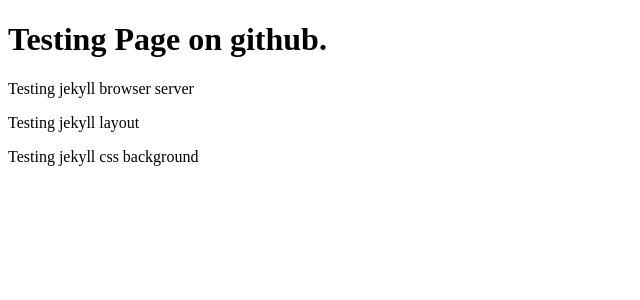
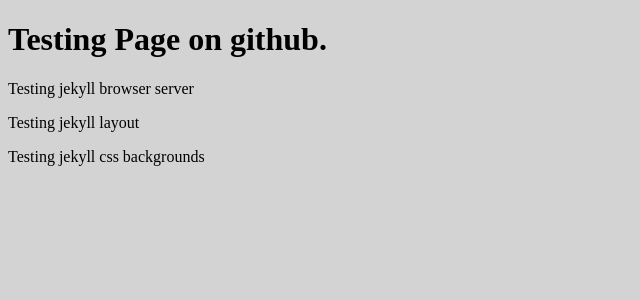
Before and after one commit to Hank-Tsou/Hank-Tsou, a Jekyll site: the page built from index.html, in a window 1280 px wide. Shown: the top 300 px of the page, without its empty margins (0-640 px from the left). Built offline with Jekyll 4.4.1, drawn with Linux system fonts in a browser that asks for light colours; Markdown is read by kramdown in place of the engine named in the settings.

Commit message:
connect css

```diff
--- a/_layouts/default.html
+++ b/_layouts/default.html
@@ -5,6 +5,7 @@
         <meta charset="utf-8">
         <title>Hank's personal website</title>
         <link href="{{site.baseurl}}css/main.css" rel="stylesheet" >
+        <link href="css/main.css" rel="stylesheet" >
     </head>
     <body>
       {{content}}
--- a/index.html
+++ b/index.html
@@ -4,4 +4,4 @@ layout: default
 <h1>Testing Page on github.</h1>
 <p> Testing jekyll browser server</p>
 <p> Testing jekyll layout</p>
-<p> Testing jekyll css background</p>
+<p> Testing jekyll css backgrounds</p>
```
